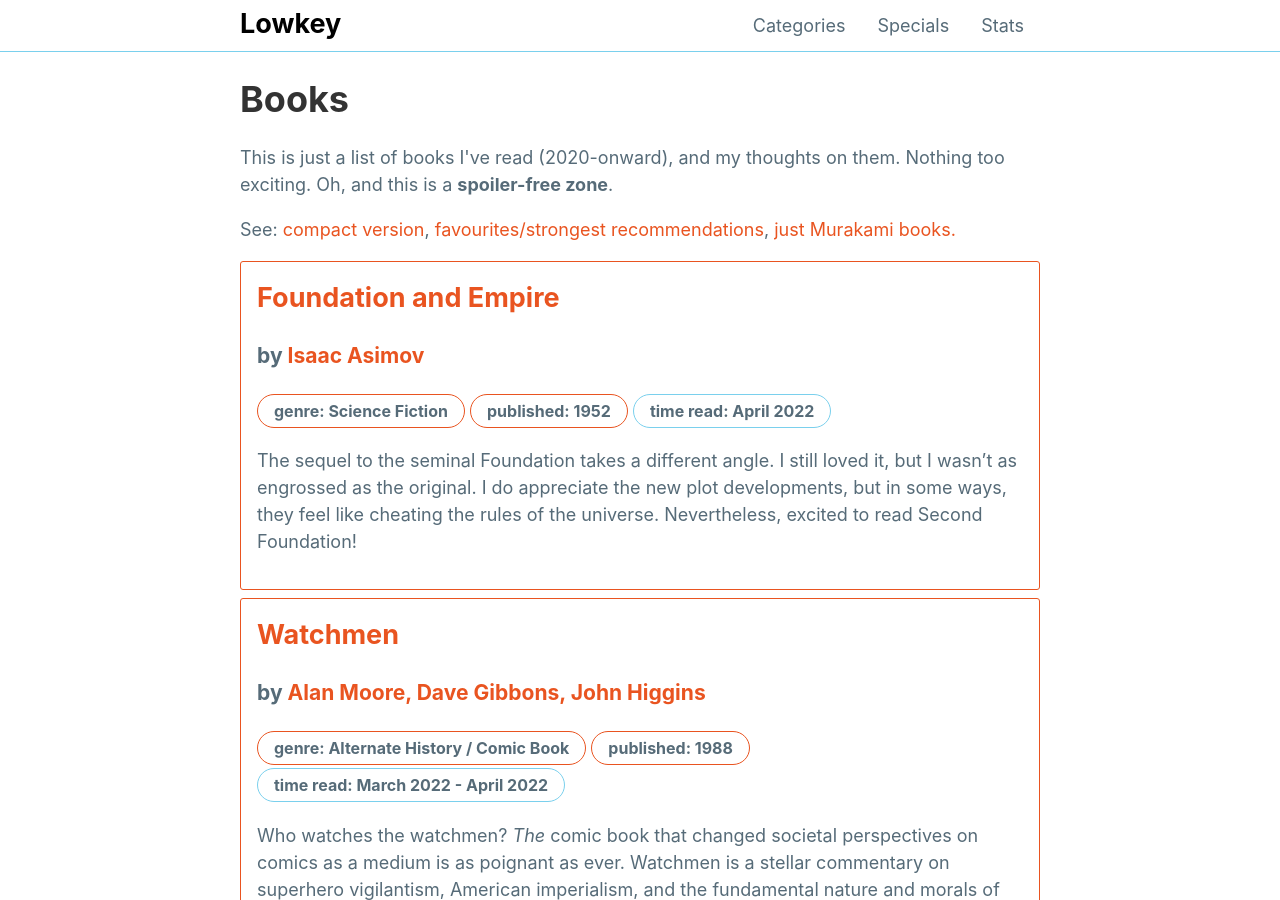
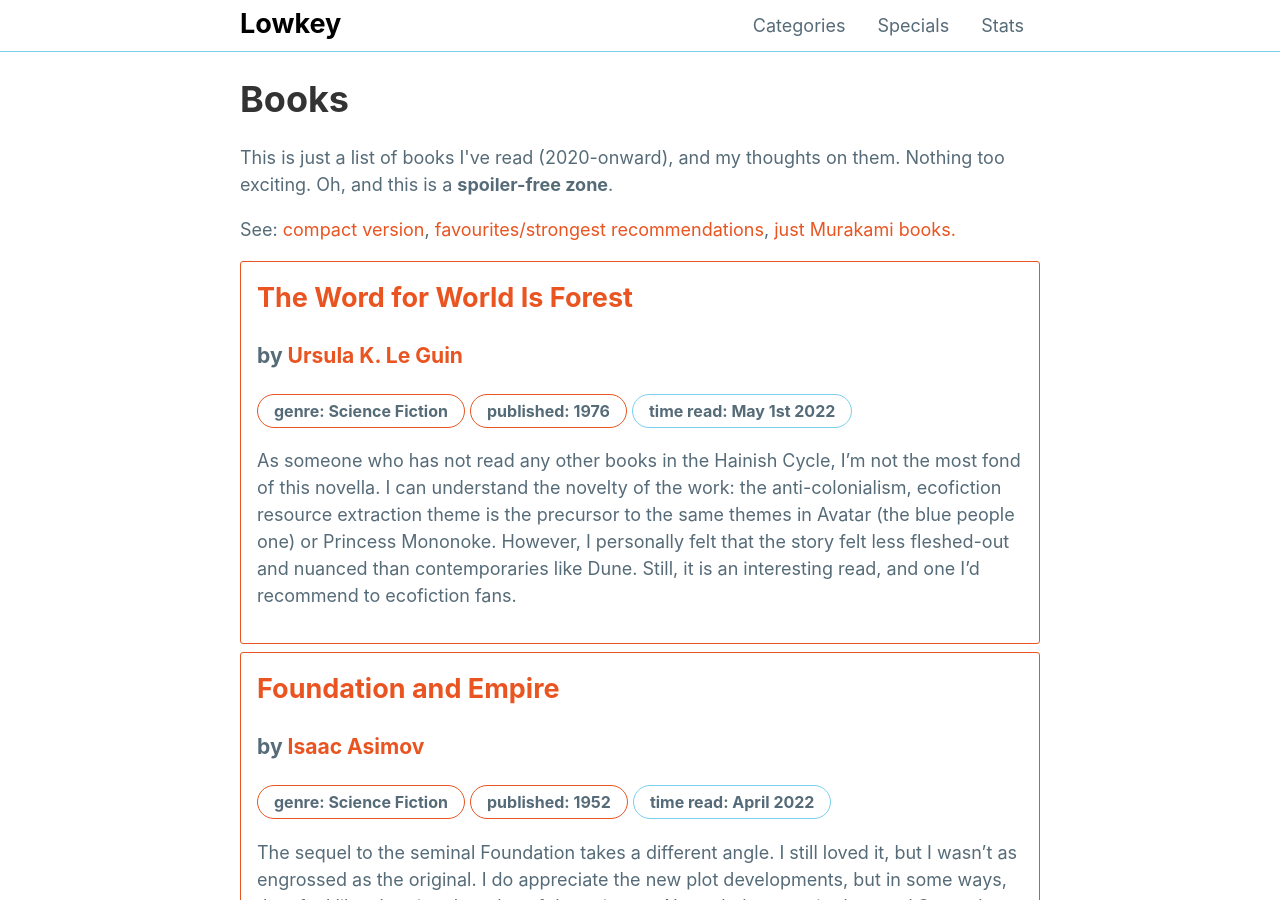
Before and after one commit to mattxwang/lowkey, a Jekyll site: the page built from stats/books.html, in a window 1280 px wide and 900 px high. Built offline with Jekyll 4.4.1, drawn with Linux system fonts in a browser that asks for light colours.

Commit message:
book streak broke

```diff
--- a/_data/books.yml
+++ b/_data/books.yml
@@ -571,3 +571,11 @@ foundationempire:
   time_read: April 2022
   thoughts: >
     The sequel to the seminal Foundation takes a different angle. I still loved it, but I wasn't as engrossed as the original. I do appreciate the new plot developments, but in some ways, they feel like cheating the rules of the universe. Nevertheless, excited to read Second Foundation!
+thewordforworldisforest:
+  title: The Word for World Is Forest
+  author: Ursula K. Le Guin
+  genre: Science Fiction
+  year_published: 1976
+  time_read: May 1st 2022
+  thoughts: >
+    As someone who has not read any other books in the Hainish Cycle, I'm not the most fond of this novella. I can understand the novelty of the work: the anti-colonialism, ecofiction resource extraction theme is the precursor to the same themes in Avatar (the blue people one) or Princess Mononoke. However, I personally felt that the story felt less fleshed-out and nuanced than contemporaries like Dune. Still, it is an interesting read, and one I'd recommend to ecofiction fans.
```
